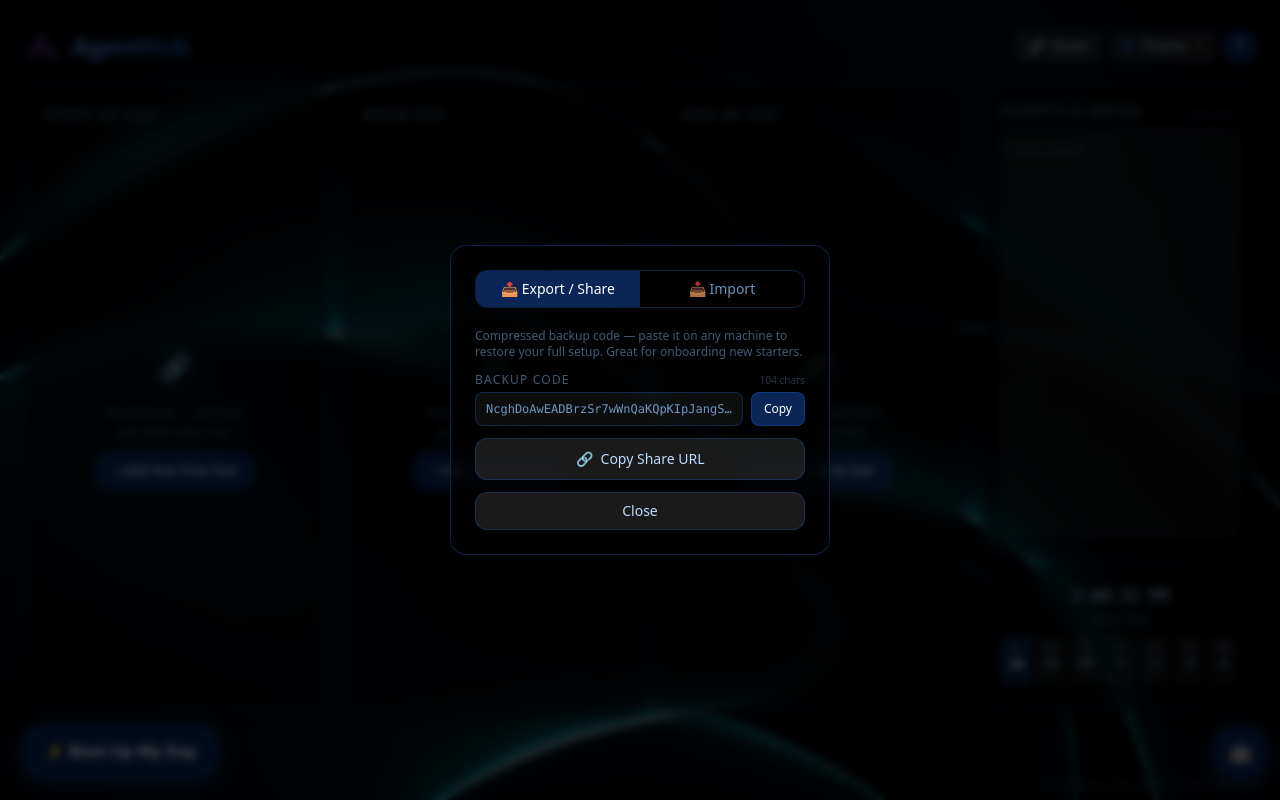
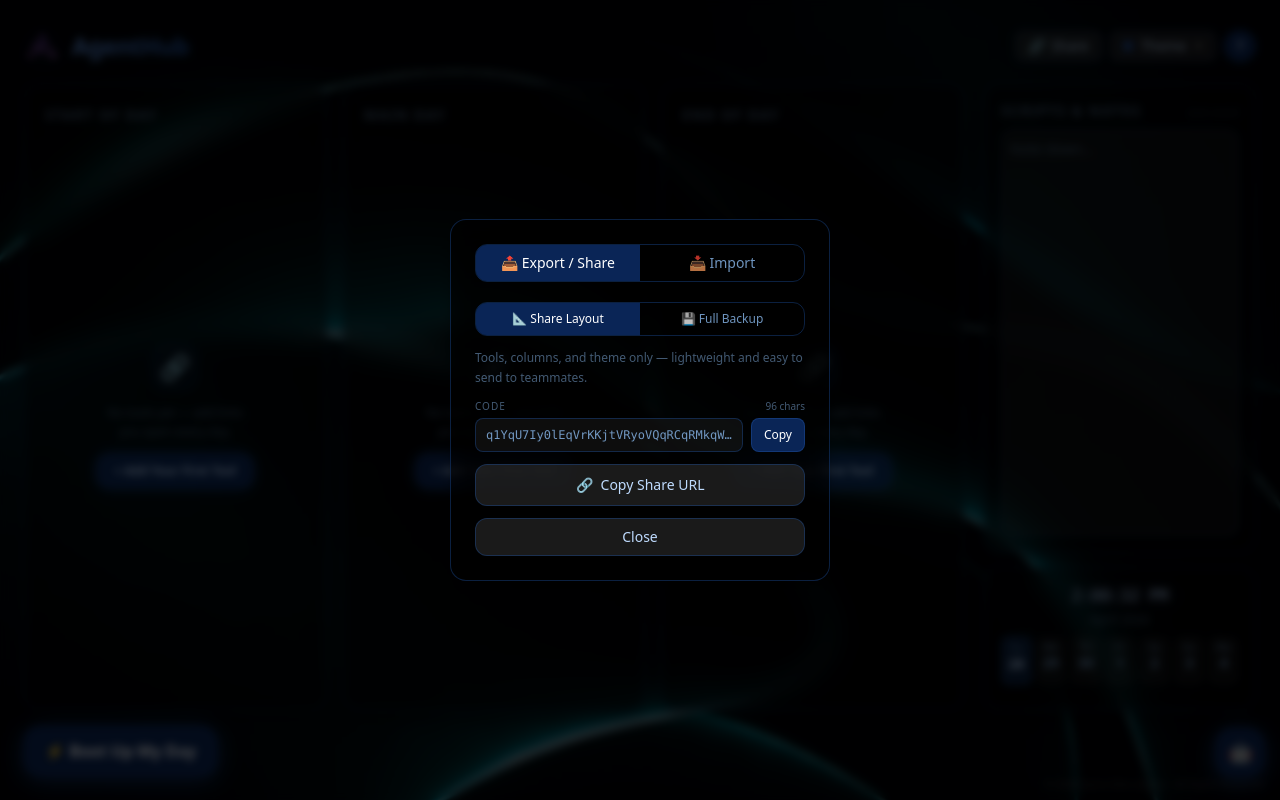
Before and after one commit to Dev-Kyron/AgentHub, a React (Vite) app: page / in a window 1280 px wide. Both pictures are taken after a click on the button "🔗 Share". Built offline with nearby package versions, Linux system fonts and the light colour scheme.

Commit message:
Shrink share codes: layout-only mode, tool arrays, strip https prefix

```diff
--- a/src/App.jsx
+++ b/src/App.jsx
@@ -53,14 +53,20 @@ const DAY_ABBR  = ["Su", "Mo", "Tu", "We", "Th", "Fr", "Sa"];
 /* ─────────────────────────────────────────────
    ENCODE / DECODE
 ───────────────────────────────────────────── */
-function packData(d) {
-  return { s: d.sod, m: d.md, e: d.eod, t: d.titles, n: d.notes, c: d.schedule, x: d.themeId };
-}
+/* ── Compact URL helpers — strips https:// to save chars, ~ prefix for http:// ── */
+function packUrl(u)   { if (!u) return ""; if (u.startsWith("https://")) return u.slice(8); if (u.startsWith("http://")) return "~" + u.slice(7); return u; }
+function unpackUrl(u) { if (!u) return ""; if (u.startsWith("~")) return "http://" + u.slice(1); return u.includes("://") ? u : "https://" + u; }
+function packTools(arr)   { return (arr || []).map(t => [t.name || "", packUrl(t.url || "")]); }
+function unpackTools(arr) { return (arr || []).map(t => Array.isArray(t) ? { name: t[0] || "", url: unpackUrl(t[1] || "") } : t); }
+
+/* v1 = full backup, v2 = layout only */
+function packData(d)      { return { v:1, s: packTools(d.sod), m: packTools(d.md), e: packTools(d.eod), t: d.titles, n: d.notes, c: d.schedule, x: d.themeId }; }
+function packLayout(d)    { return { v:2, s: packTools(d.sod), m: packTools(d.md), e: packTools(d.eod), t: d.titles, x: d.themeId }; }
 function unpackData(p) {
   return {
-    sod:      p.s ?? p.sod      ?? [],
-    md:       p.m ?? p.md       ?? [],
-    eod:      p.e ?? p.eod      ?? [],
+    sod:      unpackTools(p.s ?? p.sod      ?? []),
+    md:       unpackTools(p.m ?? p.md       ?? []),
+    eod:      unpackTools(p.e ?? p.eod      ?? []),
     titles:   p.t ?? p.titles   ?? null,
     notes:    p.n ?? p.notes    ?? "",
     schedule: p.c ?? p.schedule ?? {},
@@ -68,20 +74,18 @@ function unpackData(p) {
   };
 }
 
-async function encodeData(data) {
-  const json  = JSON.stringify(packData(data));
+async function compress(packed) {
+  const json = JSON.stringify(packed);
   try {
-    const bytes  = new TextEncoder().encode(json);
-    const cs     = new CompressionStream("deflate-raw");
-    const writer = cs.writable.getWriter();
-    writer.write(bytes); writer.close();
+    const bytes = new TextEncoder().encode(json);
+    const cs = new CompressionStream("deflate-raw");
+    const w = cs.writable.getWriter(); w.write(bytes); w.close();
     const buf = await new Response(cs.readable).arrayBuffer();
-    return btoa(String.fromCharCode(...new Uint8Array(buf)))
-      .replace(/\+/g, "-").replace(/\//g, "_").replace(/=/g, "");
-  } catch {
-    return btoa(unescape(encodeURIComponent(json))).replace(/=/g, "");
-  }
-}
+    return btoa(String.fromCharCode(...new Uint8Array(buf))).replace(/\+/g,"-").replace(/\//g,"_").replace(/=/g,"");
+  } catch { return btoa(unescape(encodeURIComponent(json))).replace(/=/g,""); }
+}
+async function encodeData(data)   { return compress(packData(data)); }
+async function encodeLayout(data) { return compress(packLayout(data)); }
 
 async function decodeData(input) {
   const raw  = input.includes("#key=") ? input.split("#key=").pop().trim() : input.trim();
@@ -693,23 +697,28 @@ function Section({ sectionId, title, onTitleChange, tourRef, highlighted }) {
    SHARE MODAL
 ───────────────────────────────────────────── */
 function ShareModal({ getExportData, onClose }) {
-  const [mode,       setMode]       = useState("export");
-  const [importText, setImportText] = useState("");
-  const [copied,     setCopied]     = useState("");
-  const [key,        setKey]        = useState("");
-  const [shareUrl,   setShareUrl]   = useState("");
-  const [generating, setGenerating] = useState(true);
+  const [mode,        setMode]        = useState("export");
+  const [exportTab,   setExportTab]   = useState("layout"); // "layout" | "full"
+  const [importText,  setImportText]  = useState("");
+  const [copied,      setCopied]      = useState("");
+  const [layoutKey,   setLayoutKey]   = useState("");
+  const [fullKey,     setFullKey]     = useState("");
+  const [generating,  setGenerating]  = useState(true);
   const snapshot = readSnapshot();
   const snapshotAge = snapshot ? Math.round((Date.now() - snapshot.at) / 60000) : null;
 
   useEffect(() => {
     (async () => {
-      const k = await encodeData(getExportData());
-      setKey(k);
-      setShareUrl(buildShareUrl(k));
+      const data = getExportData();
+      const [lk, fk] = await Promise.all([encodeLayout(data), encodeData(data)]);
+      setLayoutKey(lk);
+      setFullKey(fk);
       setGenerating(false);
     })();
   }, []);
+
+  const activeKey = exportTab === "layout" ? layoutKey : fullKey;
+  const activeUrl = buildShareUrl(activeKey);
 
   const copy = (text, label) => {
     navigator.clipboard.writeText(text);
@@ -743,14 +752,25 @@ function ShareModal({ getExportData, onClose }) {
 
         {mode === "export" ? (
           <div className="space-y-3">
-            <p className="text-[--text-muted] text-xs">
-              Compressed backup code — paste it on any machine to restore your full setup. Great for onboarding new starters.
+            {/* Layout vs Full toggle */}
+            <div className="flex rounded-xl overflow-hidden border border-[--card-border]">
+              {[["layout","📐 Share Layout"],["full","💾 Full Backup"]].map(([t, label]) => (
+                <button key={t} onClick={() => setExportTab(t)}
+                  className={`flex-1 py-2 text-xs font-medium transition ${exportTab === t ? "bg-[--btn-primary-bg] text-white" : "text-[--text-secondary] hover:text-[--text-primary]"}`}>
+                  {label}
+                </button>
+              ))}
+            </div>
+            <p className="text-[--text-muted] text-xs leading-relaxed">
+              {exportTab === "layout"
+                ? "Tools, columns, and theme only — lightweight and easy to send to teammates."
+                : "Everything — tools, notes, schedule, and theme. Use this for a full machine-to-machine restore."}
             </p>
             <div>
               <div className="flex items-center justify-between mb-1">
-                <label className="text-[--text-muted] text-xs uppercase tracking-widest">Backup Code</label>
+                <label className="text-[--text-muted] text-[10px] uppercase tracking-widest">Code</label>
                 {!generating && (
-                  <span className="text-[10px] text-[--text-muted] opacity-60 tabular-nums">{key.length} chars</span>
+                  <span className="text-[10px] text-[--text-muted] tabular-nums">{activeKey.length} chars</span>
                 )}
               </div>
               {generating ? (
@@ -760,9 +780,9 @@ function ShareModal({ getExportData, onClose }) {
                 </div>
               ) : (
                 <div className="flex gap-2">
-                  <input readOnly value={key} onClick={(e) => e.target.select()}
+                  <input readOnly value={activeKey} onClick={(e) => e.target.select()}
                     className="flex-1 bg-white/5 border border-[--card-border] rounded-lg px-2.5 py-2 text-xs text-[--text-secondary] focus:outline-none font-mono truncate" />
-                  <button onClick={() => copy(key, "code")}
+                  <button onClick={() => copy(activeKey, "code")}
                     className={`${btnPrimary} px-3 py-2 rounded-lg text-xs font-medium text-white flex-shrink-0`}>
                     {copied === "code" ? "✓" : "Copy"}
                   </button>
@@ -770,7 +790,7 @@ function ShareModal({ getExportData, onClose }) {
               )}
             </div>
             <button
-              onClick={() => !generating && copy(shareUrl, "url")}
+              onClick={() => !generating && copy(activeUrl, "url")}
               className={`w-full ${btnGhost} py-2.5 rounded-xl text-sm text-[--text-primary] flex items-center justify-center gap-2 ${generating ? "opacity-40 cursor-wait" : ""}`}>
               <span>🔗</span>
               <span>{copied === "url" ? "✓ URL Copied!" : "Copy Share URL"}</span>
```
